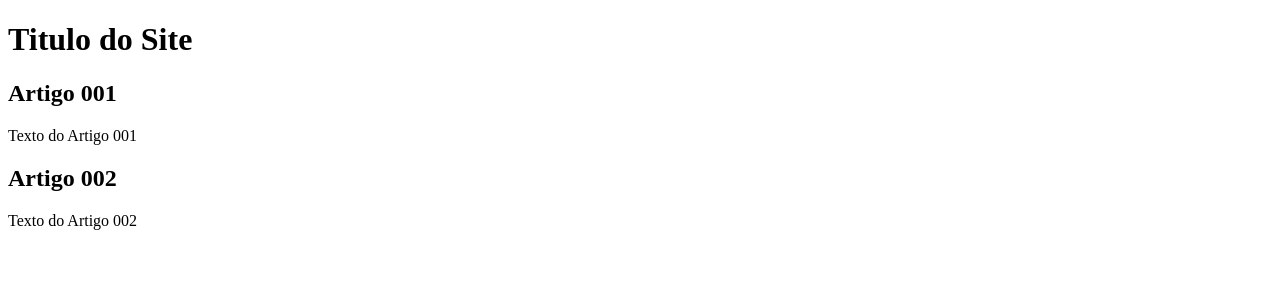
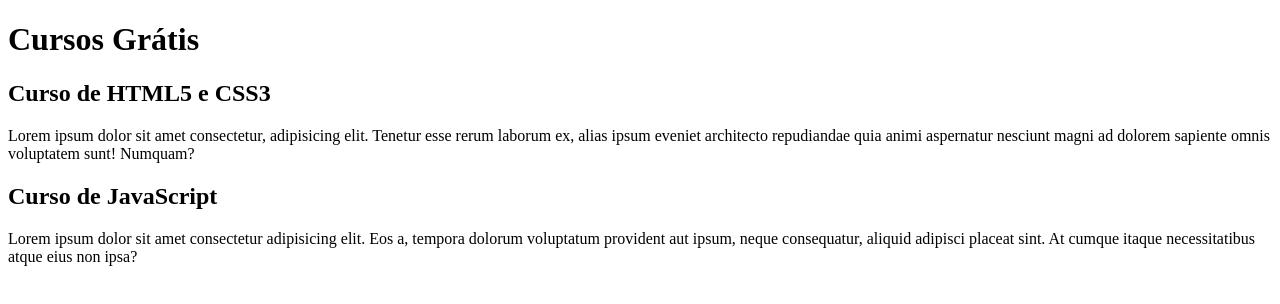
Before and after one commit to Renilton37/Projeto-Site, a plain HTML site: page index.html in a window 1280 px wide. Drawn offline with Linux system fonts and the light colour scheme.

Commit message:
Comecei a Escrever o Conteúdo

```diff
--- a/index.html
+++ b/index.html
@@ -8,16 +8,16 @@
 </head>
 <body>
     <main>
-        <head>
-            <h1>Titulo do Site</h1>
-        </head>
+        <header class>
+            <h1>Cursos Grátis</h1>
+        </header>
         <article>
-            <h2>Artigo 001</h2>
-            <p>Texto do Artigo 001</p>
+            <h2>Curso de HTML5 e CSS3</h2>
+            <p>Lorem ipsum dolor sit amet consectetur, adipisicing elit. Tenetur esse rerum laborum ex, alias ipsum eveniet architecto repudiandae quia animi aspernatur nesciunt magni ad dolorem sapiente omnis voluptatem sunt! Numquam?</p>
         </article>
         <article>
-            <h2>Artigo 002</h2>
-            <p>Texto do Artigo 002</p>
+            <h2>Curso de JavaScript</h2>
+            <p>Lorem ipsum dolor sit amet consectetur adipisicing elit. Eos a, tempora dolorum voluptatum provident aut ipsum, neque consequatur, aliquid adipisci placeat sint. At cumque itaque necessitatibus atque eius non ipsa?</p>
         </article>
 
     </main>
```
